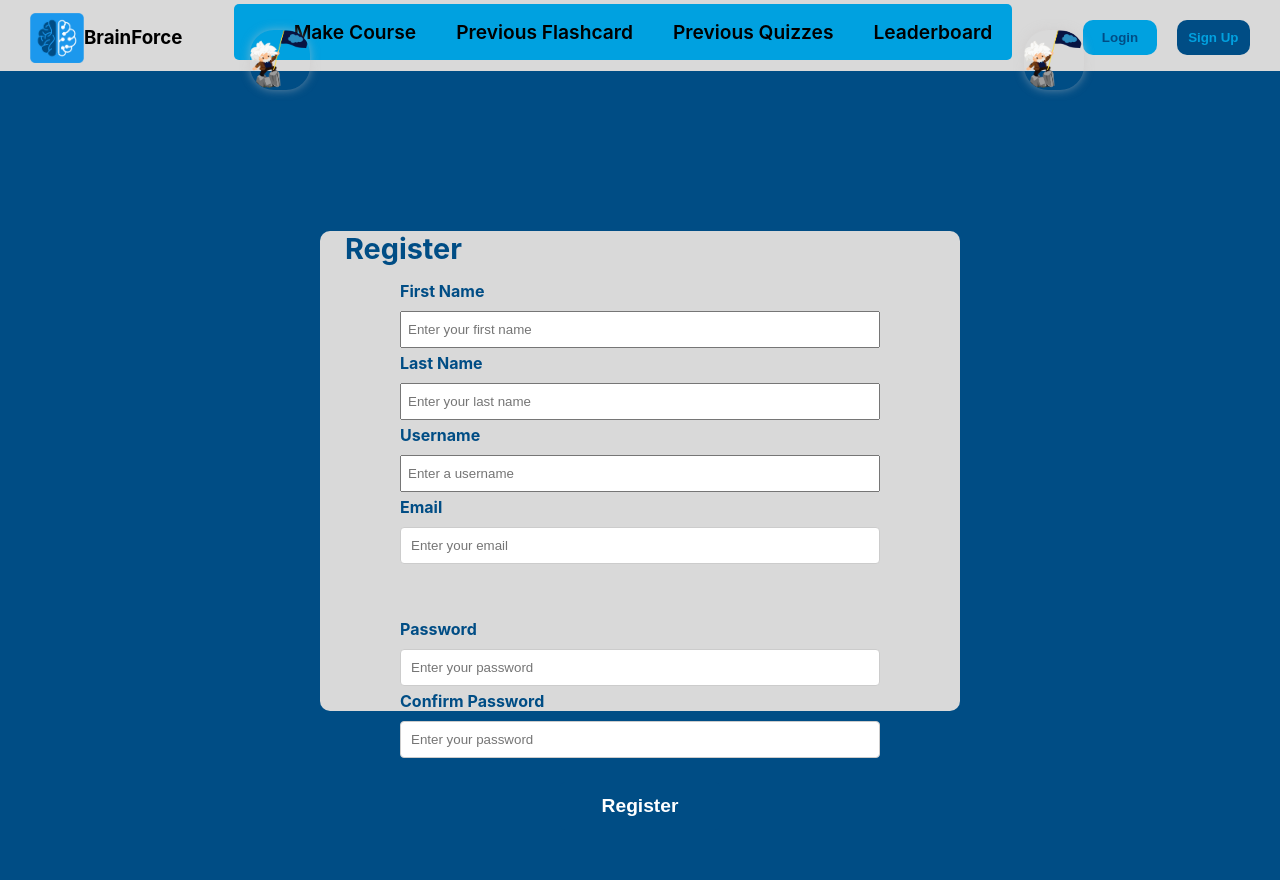
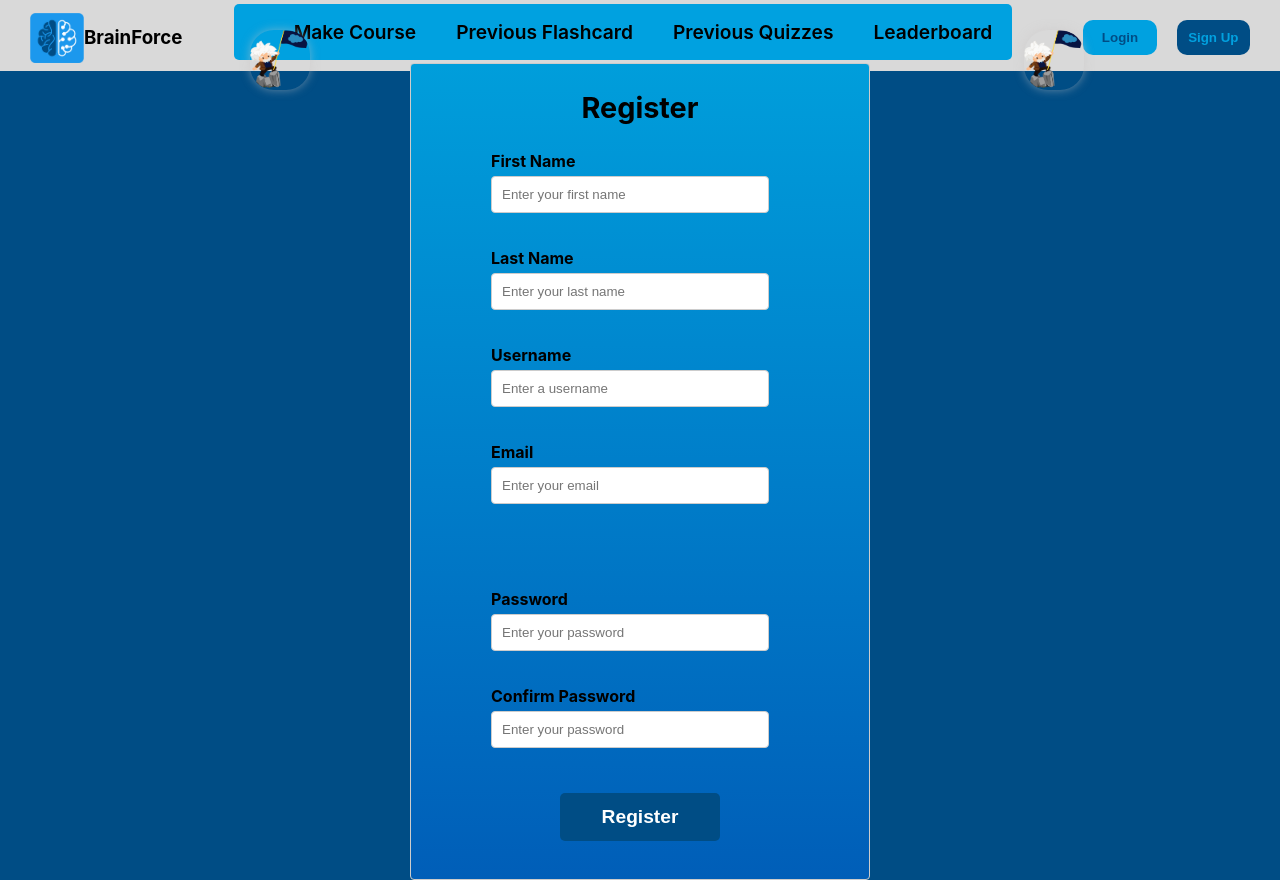
Before and after one commit to FTLRoboForce/FrontEnd, a React (Create React App) app in the folder brainforce-ui/: page /register in a window 1280 px wide. Built offline with nearby package versions, Linux system fonts and the light colour scheme.

Commit message:
login and regstister same theme

```diff
--- a/brainforce-ui/src/Components/Login/Login.css
+++ b/brainforce-ui/src/Components/Login/Login.css
@@ -22,27 +22,28 @@
     margin-bottom: 5px;
     font-weight: bold;
   }
-
-  input[type="email"],
-  input[type="password"]{
+.form-input-login{
     width: 100%;
     padding: 10px;
     border: 1px solid #ccc;
     border-radius: 4px;
   }
 
-button {
-    width: 100%;
-    padding: 10px;
-    background-color: #007edb;
-    color: white;
-    border: none;
-    border-radius: 4px;
-    cursor: pointer;
-    color: black;
+.submit-button {
+  width: 10rem;
+  height: 3rem;
+  border-radius: 5px;
+  background-color: var(--darkblue);
+  color: white;
+  font-size: 1.2rem;
+  font-weight: bold;
+  border: none;
+  cursor: pointer;
+margin-left: 30%;
+
   }
 
 button:hover {
-    background-color: #45a049;
-    color: #ffff
-  }
+  background-color: var( --ligtblue);
+  color: var(--darkblue);
+}
--- a/brainforce-ui/src/Components/Login/Login.jsx
+++ b/brainforce-ui/src/Components/Login/Login.jsx
@@ -46,6 +46,8 @@ export function Login() {
             // onChange={(event) => {
             //   handleOnChangeLoginEmail(event.target.value);
             // }}
+            placeholder="Enter your email"
+            className="form-input-login"
           />
         </div>
         <div className="form-group">
@@ -58,6 +60,8 @@ export function Login() {
             // onChange={(event) => {
             //   handleOnChangeLoginPassword(event.target.value);
             // }}
+            placeholder="Enter your password"
+            className="form-input-login"
           />
         </div>
         <button
--- a/brainforce-ui/src/Components/Register/Register.css
+++ b/brainforce-ui/src/Components/Register/Register.css
@@ -3,33 +3,34 @@
     flex-direction: column;
     justify-content: center;
     align-items: center;
-    width: 100%;
+    width: 100vw;
     height: 100vh;
     background-color: var(--dakrblue);
 }
 
 .registration-container {
-    display: flex;
-    flex-direction: column;
-    align-items: center;
-    width: 50vw;
-    height: 60vh;
-  background-color: var(--lightgrey);
-  border-radius: 10px;
+  max-width: 800px;
+  margin: 200px auto;
+  padding:70px;
+  background: linear-gradient( #009EDB, #005EB8);
+  border: 1px solid #ccc;
+  border-radius: 4px;
 
 
 }
 
+
 .registration-heading {
     display: flex;
-    justify-content: space-between;
+    justify-content: center;
     align-items: center;
     width: 100%;
     height: 10%;
+    margin-top: -60px;
     font-size: 1.8rem;
     font-weight: bold;
-    color: var(--darkblue);
-    padding-left: 50px;
+    color: black;
+
 }
 
 .registration-form {
@@ -37,9 +38,8 @@
     flex-direction: column;
     justify-content: space-between;
     align-items: center;
+    width: 100%;
 
-    padding: 10px;
-    width: 80%;
 }
 
 
@@ -48,15 +48,21 @@
     flex-direction: column;
     justify-content: space-between;
     align-items: center;
-    width: 100%;
+
+
 
 }
 
 .registration-form-top label {
-  font-weight: bold;
-  color: var(--darkblue);
-  padding: 5px;
-  width: 100%;
+   display: block;
+    margin-bottom: 5px;
+    font-weight: bold;
+}
+
+.form-group {
+  margin-bottom: 15px;
+  padding: 10px;
+  padding-right: 30px;
 }
 
 .registration-form-bottom{
@@ -71,16 +77,18 @@
 
 
 .registration-form-bottom label {
-    font-weight: bold;
-    color: var(--darkblue);
-    padding: 5px;
-    width: 100%;
+  display: block;
+  margin-bottom: 5px;
+  font-weight: bold;
 }
 
-input {
-  width: 30rem;
-  padding: 9px 6px;
-  box-sizing: border-box;
+
+.form-input
+{
+  width: 20vw;
+  padding: 10px;
+  border: 1px solid #ccc;
+  border-radius: 4px;
 }
 
 .registration-form-button {
--- a/brainforce-ui/src/Components/Register/Register.jsx
+++ b/brainforce-ui/src/Components/Register/Register.jsx
@@ -6,33 +6,70 @@ export function Register() {
       <div className="registration-container">
         <div className="registration-heading">
           <section>Register</section>
-
         </div>
         <div className="registration-form">
           <form>
             <div className="registration-form-top">
+              <div className="form-group">
                 <label htmlFor="firstname">First Name</label>
-              <input type="text" id="firstname" placeholder="Enter your first name" />
+                <input
+                  type="text"
+                  id="firstname"
+                  placeholder="Enter your first name"
+                  className="form-input"
+                />
+              </div>
+              <div className="form-group">
                 <label htmlFor="lastname">Last Name </label>
-              <input type="text" id="name" placeholder="Enter your last name" />
+                <input
+                  type="text"
+                  id="name"
+                  placeholder="Enter your last name"
+                  className="form-input"
+                />
+              </div>
+              <div className="form-group">
                 <label htmlFor="username">Username</label>
-              <input type="text" id="username" placeholder="Enter a username" />
+                <input
+                  type="text"
+                  id="username"
+                  placeholder="Enter a username"
+                  className="form-input"
+                />
+              </div>
+              <div className="form-group">
                 <label htmlFor="email">Email</label>
-              <input type="email" id="email" placeholder="Enter your email" />
+                <input type="email" id="email" placeholder="Enter your email"
+                 className="form-input"/>
+
+              </div>
             </div>
             <div className="registration-form-bottom">
+              <div className="form-group">
                 <label htmlFor="password">Password</label>
-              <input type="password" id="password" placeholder="Enter your password" />
+                <input
+                  type="password"
+                  id="password"
+                  placeholder="Enter your password"
+                  className="form-input"
+                />
+              </div>
+
+              <div className="form-group">
                 <label htmlFor="password">Confirm Password</label>
-                <input type="password" id="password" placeholder="Enter your password" />
-
+                <input
+                  type="password"
+                  id="password"
+                  placeholder="Enter your password"
+                  className="form-input"
+                />
+              </div>
             </div>
 
             <div className="registration-form-button">
               <button type="submit">Register</button>
             </div>
           </form>
-
         </div>
       </div>
     </div>
```
Lines whose indentation alone changed are shown as unchanged.
